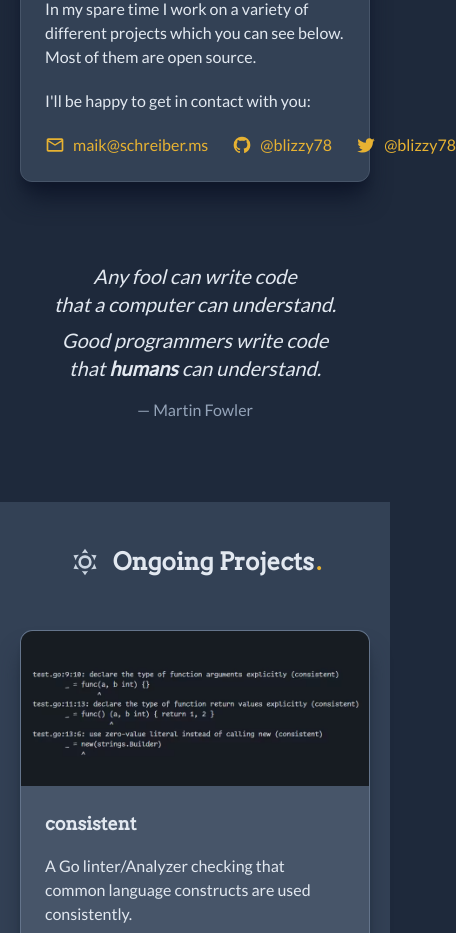
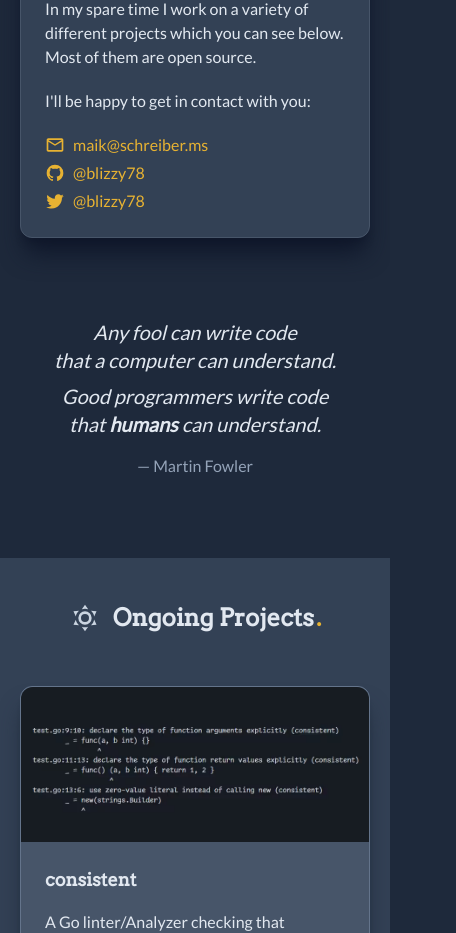
Before and after one commit to blizzy78/maik.schreiber.ms, a React (Vite) app: page / in a window 390 px wide. Shown: the part 880-1813 px from the top of the page, 456 px wide, since content can reach past the window. Built offline with nearby package versions, Linux system fonts and the light colour scheme; a web font is replaced by a local one; what tailwindcss-gradients would draw is missing.

Commit message:
improve wrapping

```diff
--- a/src/App.tsx
+++ b/src/App.tsx
@@ -158,7 +158,7 @@ const MaikCard = () => (
           I&apos;ll be happy to get in contact with you:
         </div>
 
-        <div className="flex flex-row gap-6">
+        <div className="flex flex-col sm:flex-row gap-1 sm:gap-6">
           <a href="mailto:maik@schreiber.ms" className="flex flex-row gap-2 items-center">
             <EMailIcon className="w-5 h-5 dark:fill-bzyellow items-center"/>
             <div className="inline-block dark:text-bzyellow">
```
